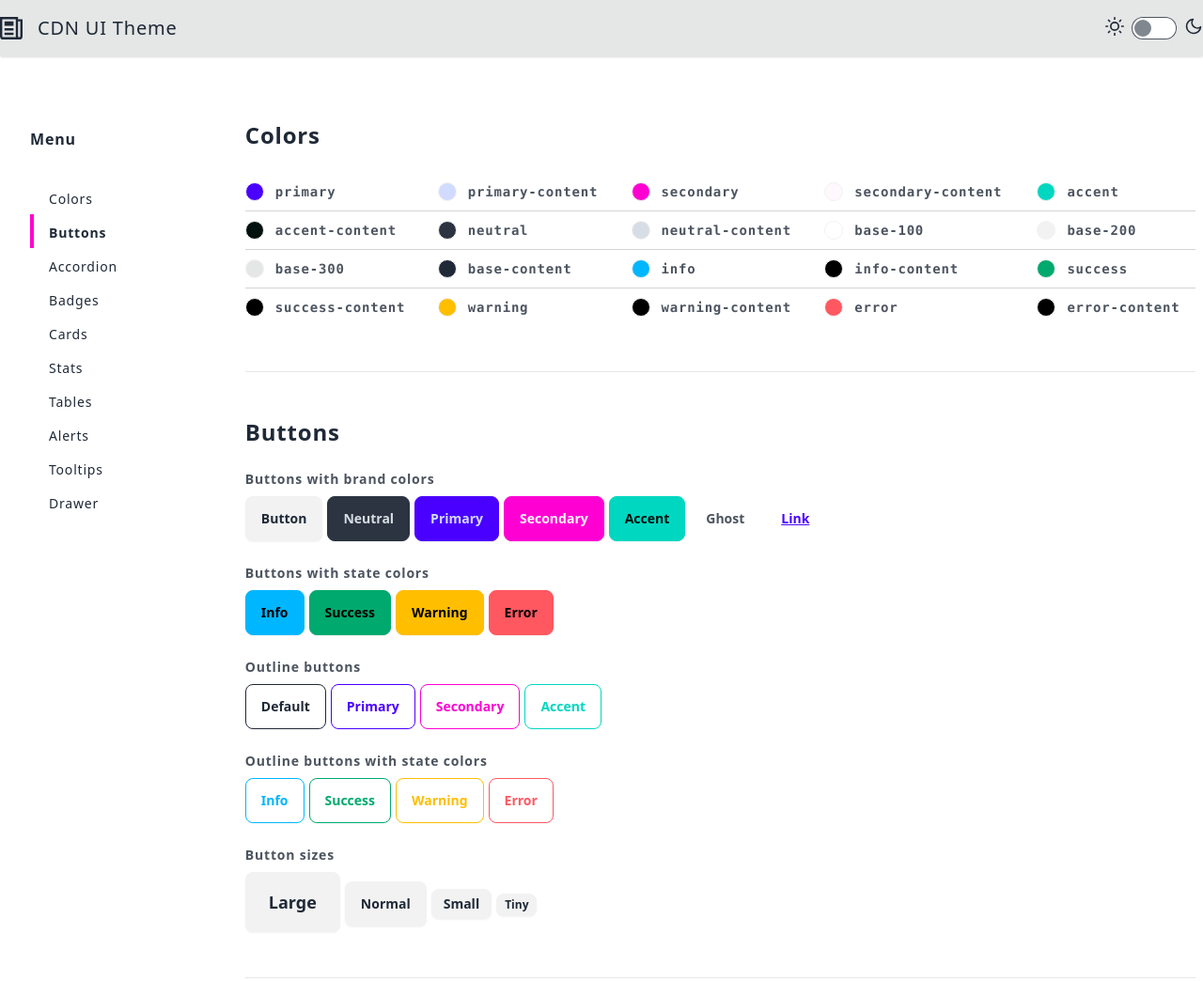
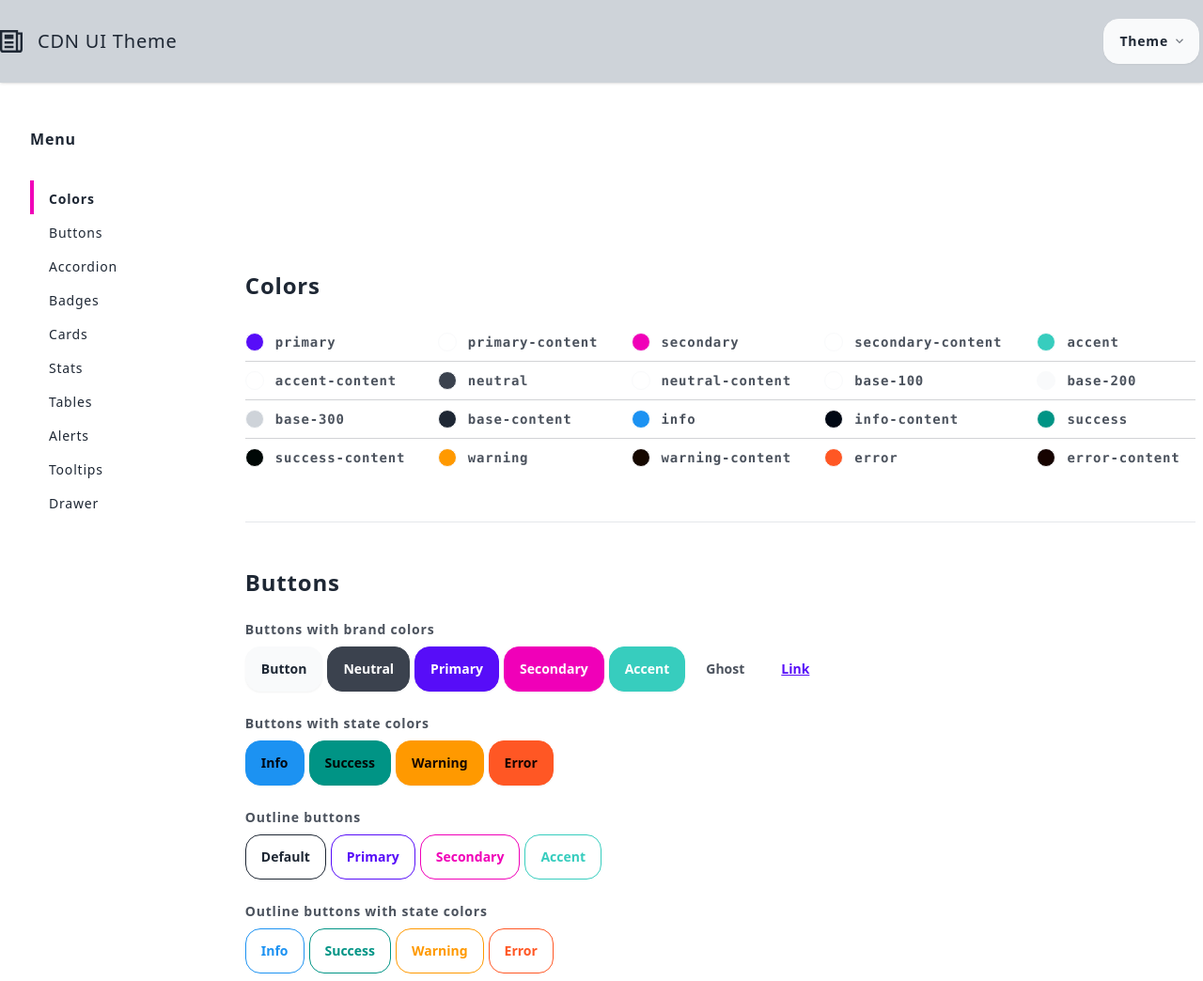
Before and after one commit to colinrobinsonuib/daisyui, a website: page src/index.html in a window 1280 px wide. Shown: the top 1044 px of the page at 94% size. Drawn offline with nearby package versions, Linux system fonts and the light colour scheme.

Commit message:
add cdn theme

```diff
--- a/src/index.html
+++ b/src/index.html
@@ -1,5 +1,5 @@
 <!doctype html>
-<html lang="en" data-theme="light">
+<html lang="en" data-theme="cdn">
 <head>
     <meta charset="UTF-8">
     <meta name="viewport" content="width=device-width, initial-scale=1.0">
@@ -18,11 +18,21 @@
                 </a>
             </div>
 
-            <label class="flex cursor-pointer gap-2">
-                <svg xmlns="http://www.w3.org/2000/svg" width="20" height="20" viewBox="0 0 24 24" fill="none" stroke="currentColor" stroke-width="2" stroke-linecap="round" stroke-linejoin="round"><circle cx="12" cy="12" r="5"/><path d="M12 1v2M12 21v2M4.2 4.2l1.4 1.4M18.4 18.4l1.4 1.4M1 12h2M21 12h2M4.2 19.8l1.4-1.4M18.4 5.6l1.4-1.4"/></svg>
-                <input type="checkbox" value="dark" class="toggle theme-controller" id="themeSwitcher"/>
-                <svg xmlns="http://www.w3.org/2000/svg" width="20" height="20" viewBox="0 0 24 24" fill="none" stroke="currentColor" stroke-width="2" stroke-linecap="round" stroke-linejoin="round"><path d="M21 12.79A9 9 0 1 1 11.21 3 7 7 0 0 0 21 12.79z"></path></svg>
-            </label>
+            <div class="dropdown">
+                <div tabindex="0" role="button" class="btn m-1">
+                    Theme
+                    <svg width="12px" height="12px" class="h-2 w-2 fill-current opacity-60 inline-block" xmlns="http://www.w3.org/2000/svg" viewBox="0 0 2048 2048"><path d="M1799 349l242 241-1017 1017L7 590l242-241 775 775 775-775z"></path></svg>
+                </div>
+                <ul tabindex="0" class="dropdown-content z-[1] p-2 shadow-2xl bg-base-300 rounded-box w-52">
+                    <li><input type="radio" name="theme-dropdown" class="theme-controller btn btn-sm btn-block btn-ghost justify-start" aria-label="CDN" value="CDN"/></li>
+                    <li><input type="radio" name="theme-dropdown" class="theme-controller btn btn-sm btn-block btn-ghost justify-start" aria-label="Light" value="light"/></li>
+                    <li><input type="radio" name="theme-dropdown" class="theme-controller btn btn-sm btn-block btn-ghost justify-start" aria-label="Dark" value="dark"/></li>
+                    <li><input type="radio" name="theme-dropdown" class="theme-controller btn btn-sm btn-block btn-ghost justify-start" aria-label="Cupcake" value="cupcake"/></li>
+                    <li><input type="radio" name="theme-dropdown" class="theme-controller btn btn-sm btn-block btn-ghost justify-start" aria-label="Synthwave" value="synthwave"/></li>
+                    <li><input type="radio" name="theme-dropdown" class="theme-controller btn btn-sm btn-block btn-ghost justify-start" aria-label="Pastel" value="pastel"/></li>
+                    <li><input type="radio" name="theme-dropdown" class="theme-controller btn btn-sm btn-block btn-ghost justify-start" aria-label="Corporate" value="corporate"/></li>
+                </ul>
+            </div>
         </div>
     </nav>
 
@@ -34,7 +44,7 @@
             <p class="text-base font-bold py-2 lg:pb-6">Menu</p>
             <div id="menu-content" class="sticky" style="top:6em;">
                 <ul class="list-reset py-2">
-                    <li class="py-1 border-l-4 border-transparent font-bold border-secondary">
+                    <li class="py-1 border-l-4 font-bold border-secondary">
                         <a href='#section1' class="block pl-4 align-middle no-underline hover:text-secondary">
                             <span class="pb-1 text-sm">Colors</span>
                         </a>
@@ -89,7 +99,7 @@
         </div>
 
         <!-- Sections -->
-        <div class="w-full lg:w-4/5">
+        <div class="w-full lg:w-4/5 pt-40" style="padding-bottom:600px">
 
             <div class="prose max-w-none">
                 <h2 id="section1">Colors</h2>
@@ -696,6 +706,19 @@
         </div>
     </div>
 
+    <footer class="footer items-center p-4 bg-base-300 text-base mt-8">
+        <aside class="items-center grid-flow-col">
+            <svg width="36" height="36" viewBox="0 0 24 24" xmlns="http://www.w3.org/2000/svg" fill-rule="evenodd" clip-rule="evenodd" class="fill-current"><path d="M22.672 15.226l-2.432.811.841 2.515c.33 1.019-.209 2.127-1.23 2.456-1.15.325-2.148-.321-2.463-1.226l-.84-2.518-5.013 1.677.84 2.517c.391 1.203-.434 2.542-1.831 2.542-.88 0-1.601-.564-1.86-1.314l-.842-2.516-2.431.809c-1.135.328-2.145-.317-2.463-1.229-.329-1.018.211-2.127 1.231-2.456l2.432-.809-1.621-4.823-2.432.808c-1.355.384-2.558-.59-2.558-1.839 0-.817.509-1.582 1.327-1.846l2.433-.809-.842-2.515c-.33-1.02.211-2.129 1.232-2.458 1.02-.329 2.13.209 2.461 1.229l.842 2.515 5.011-1.677-.839-2.517c-.403-1.238.484-2.553 1.843-2.553.819 0 1.585.509 1.85 1.326l.841 2.517 2.431-.81c1.02-.33 2.131.211 2.461 1.229.332 1.018-.21 2.126-1.23 2.456l-2.433.809 1.622 4.823 2.433-.809c1.242-.401 2.557.484 2.557 1.838 0 .819-.51 1.583-1.328 1.847m-8.992-6.428l-5.01 1.675 1.619 4.828 5.011-1.674-1.62-4.829z"></path></svg>
+            <p>This is a page footer</p>
+        </aside>
+        <nav class="grid-flow-col gap-4 md:place-self-center md:justify-self-end">
+            <a><svg xmlns="http://www.w3.org/2000/svg" width="24" height="24" viewBox="0 0 24 24" class="fill-current"><path d="M24 4.557c-.883.392-1.832.656-2.828.775 1.017-.609 1.798-1.574 2.165-2.724-.951.564-2.005.974-3.127 1.195-.897-.957-2.178-1.555-3.594-1.555-3.179 0-5.515 2.966-4.797 6.045-4.091-.205-7.719-2.165-10.148-5.144-1.29 2.213-.669 5.108 1.523 6.574-.806-.026-1.566-.247-2.229-.616-.054 2.281 1.581 4.415 3.949 4.89-.693.188-1.452.232-2.224.084.626 1.956 2.444 3.379 4.6 3.419-2.07 1.623-4.678 2.348-7.29 2.04 2.179 1.397 4.768 2.212 7.548 2.212 9.142 0 14.307-7.721 13.995-14.646.962-.695 1.797-1.562 2.457-2.549z"></path></svg>
+            </a>
+            <a><svg xmlns="http://www.w3.org/2000/svg" width="24" height="24" viewBox="0 0 24 24" class="fill-current"><path d="M19.615 3.184c-3.604-.246-11.631-.245-15.23 0-3.897.266-4.356 2.62-4.385 8.816.029 6.185.484 8.549 4.385 8.816 3.6.245 11.626.246 15.23 0 3.897-.266 4.356-2.62 4.385-8.816-.029-6.185-.484-8.549-4.385-8.816zm-10.615 12.816v-8l8 3.993-8 4.007z"></path></svg></a>
+            <a><svg xmlns="http://www.w3.org/2000/svg" width="24" height="24" viewBox="0 0 24 24" class="fill-current"><path d="M9 8h-3v4h3v12h5v-12h3.642l.358-4h-4v-1.667c0-.955.192-1.333 1.115-1.333h2.885v-5h-3.808c-3.596 0-5.192 1.583-5.192 4.615v3.385z"></path></svg></a>
+        </nav>
+    </footer>
+
 </body>
 
 <script type="text/javascript" src="https://code.jquery.com/jquery-3.4.1.min.js"></script>
@@ -744,8 +767,8 @@
             lastId = id;
             // Set/remove active class
             menuItems
-                .parent().removeClass("font-bold border-secondary")
-                .end().filter("[href='#"+id+"']").parent().addClass("font-bold border-secondary");
+                .parent().removeClass("font-bold border-secondary").addClass("border-transparent")
+                .end().filter("[href='#"+id+"']").parent().removeClass("border-transparent").addClass("font-bold border-secondary");
         }
     });
 
--- /dev/null
+++ b/src/theme.js
@@ -0,0 +1,44 @@
+module.exports = {
+    // https://themes.ionevolve.com/
+    cdn: {
+        'primary' : '#570df8',
+        'primary-focus' : '#4506cb',
+        'primary-content' : '#ffffff',
+
+        'secondary' : '#f000b8',
+        'secondary-focus' : '#bd0091',
+        'secondary-content' : '#ffffff',
+
+        'accent' : '#37cdbe',
+        'accent-focus' : '#2ba69a',
+        'accent-content' : '#ffffff',
+
+        'neutral' : '#3b424e',
+        'neutral-focus' : '#2a2e37',
+        'neutral-content' : '#ffffff',
+
+        'base-100' : '#ffffff',
+        'base-200' : '#f9fafb',
+        'base-300' : '#ced3d9',
+        'base-content' : '#1e2734',
+
+        'info' : '#1c92f2',
+        'success' : '#009485',
+        'warning' : '#ff9900',
+        'error' : '#ff5724',
+
+        '--rounded-box': '1rem',
+        '--rounded-btn': '1rem',
+        '--rounded-badge': '1.9rem',
+
+        '--animation-btn': '.25s',
+        '--animation-input': '.2s',
+        '--btn-focus-scale': '0.95',
+
+        '--border-btn': '1px',
+        /*'.tooltip': {
+            '--tooltip-color': '#ff5724',
+            '--tooltip-text-color': '#ffffff',
+        },*/
+    },
+}
--- a/tailwind.config.js
+++ b/tailwind.config.js
@@ -6,6 +6,9 @@ module.exports = {
   },
   plugins: [require("@tailwindcss/typography"), require("daisyui")],
   daisyui: {
-    themes: ["light", "dark", "cupcake"],
+    themes: [{
+        cdn: {...require("./src/theme")["cdn"]}
+      },
+      "light", "dark", "cupcake", "synthwave", "pastel", "corporate"],
   },
 }
```
Also changed, not shown: dist/output.css.
